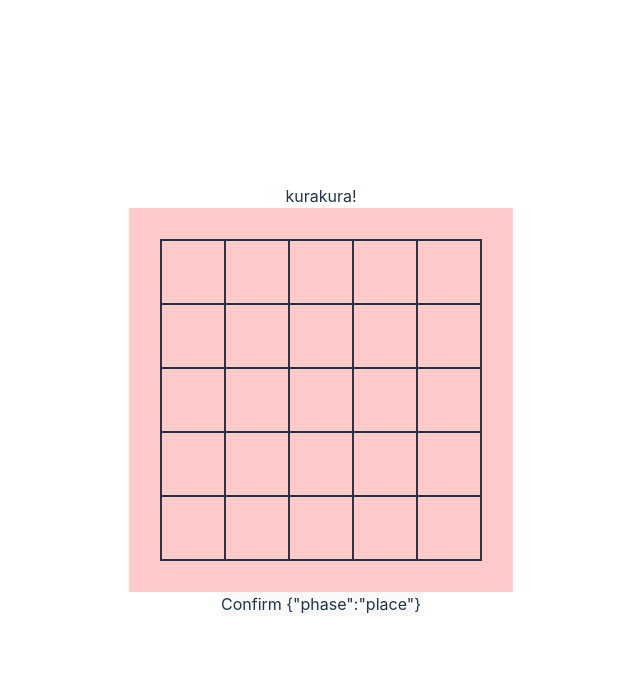
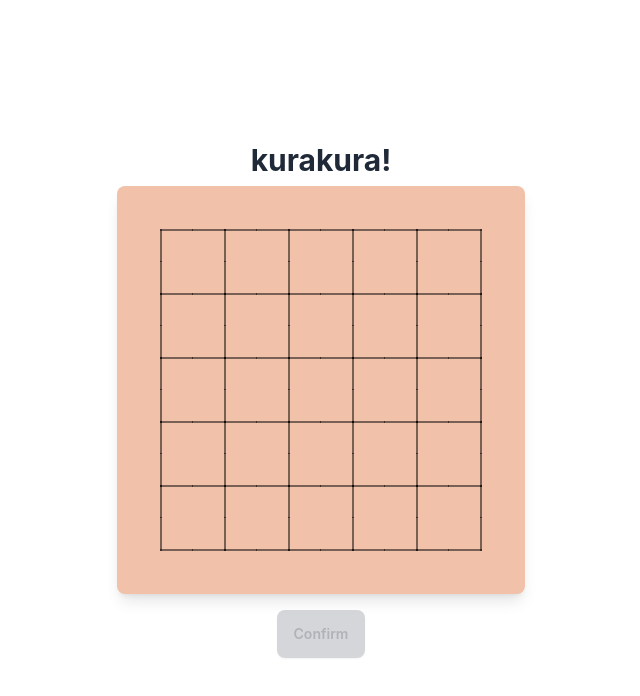
Before and after one commit to acotis/KuraKura, a React (Vite) app in the folder frontend/: page / in a window 1280 px wide. Shown: the top 696 px of the page, without its empty margins (319-959 px from the left). Built offline with nearby package versions, Linux system fonts and the light colour scheme.

Commit message:
Set up daisyui

```diff
--- a/frontend/package.json
+++ b/frontend/package.json
@@ -15,6 +15,7 @@
     "react-dom": "^18.2.0"
   },
   "devDependencies": {
+    "@tailwindcss/typography": "^0.5.13",
     "@types/react": "^18.2.66",
     "@types/react-dom": "^18.2.22",
     "@typescript-eslint/eslint-plugin": "^7.2.0",
--- a/frontend/src/App.tsx
+++ b/frontend/src/App.tsx
@@ -63,8 +63,8 @@ function App() {
   const [moveNumber, setMoveNumber] = useState(1);
 
   return (
-    <div className="text-center">
-      <h1>kurakura!</h1>
+    <div className="fcc gap-2">
+      <h1 className="text-3xl font-bold">kurakura!</h1>
       <Board
         grid={grid}
         active={active}
--- a/frontend/src/Board.tsx
+++ b/frontend/src/Board.tsx
@@ -98,8 +98,9 @@ export default function Board(props: BoardProps) {
   }
 
   return (
-    <div className="flex flex-col items-center">
-      <div className="relative">
+    <div className="fcc gap-4">
+      <div className="shadow-lg p-3 bg-secondary rounded-lg">
+        <div className="relative bg-base-100">
           <table style={{ opacity: spin.phase === "preview" ? 0.7 : 1 }}>
             <tbody>
               {newGrid.map((row, y) => (
@@ -146,7 +147,9 @@ export default function Board(props: BoardProps) {
             <SpinPreview grid={newGrid} spinRect={spinRect} spin={spin} />
           )}
         </div>
+      </div>
       <button
+        className="btn no-animation"
         disabled={moveState.phase !== "spin" || spin.phase !== "preview"}
         onClick={() => {
           if (moveState.phase === "spin" && spinRect) {
@@ -163,7 +166,7 @@ export default function Board(props: BoardProps) {
           }
         }}
       >
-        Confirm {JSON.stringify(moveState)}
+        Confirm
       </button>
     </div>
   );
--- a/frontend/src/BoardCell.tsx
+++ b/frontend/src/BoardCell.tsx
@@ -8,7 +8,7 @@ export interface BoardCellProps {
 }
 
 function Line({ line }: { line: BoardLine }) {
-  let classes = "absolute bg-red-500 outline outline-1 inset-1/2";
+  let classes = "absolute outline-black/50 outline outline-1 inset-1/2";
   switch (line) {
     case "top":
       classes += " top-0";
@@ -29,7 +29,7 @@ function Line({ line }: { line: BoardLine }) {
 export default function BoardCell(props: BoardCellProps) {
   const { cell, stonePreview, onClick } = props;
   const clickable = stonePreview && !cell.stone;
-  let cellClass = "bg-red-200 w-full h-full flex";
+  let cellClass = "bg-secondary w-full h-full flex";
   if (clickable) cellClass += " group cursor-pointer";
   return (
     <div className={cellClass} onClick={onClick}>
--- a/frontend/src/SpinPreview.tsx
+++ b/frontend/src/SpinPreview.tsx
@@ -14,16 +14,16 @@ export interface SpinPreviewProps {
 
 export default function SpinPreview(props: SpinPreviewProps) {
   const { spinRect, spin } = props;
-  const left = Math.min(spinRect.x1, spinRect.x2);
-  const top = Math.min(spinRect.y1, spinRect.y2);
+  const left = Math.max(Math.min(spinRect.x1, spinRect.x2), 0);
+  const top = Math.max(Math.min(spinRect.y1, spinRect.y2), 0);
   const width = Math.abs(spinRect.x1 - spinRect.x2) + 1;
   const height = Math.abs(spinRect.y1 - spinRect.y2) + 1;
   const rectClass =
     width !== height
-      ? " outline-dashed outline-red-500 bg-red-500/20"
+      ? " outline-dashed outline-error bg-error/20"
       : spin.phase === "preview"
       ? ""
-      : " outline-dashed outline-blue-500 bg-blue-500/20";
+      : " outline-dashed outline-info bg-info/20";
 
   return (
     <>
@@ -39,7 +39,7 @@ export default function SpinPreview(props: SpinPreviewProps) {
       {spin.phase === "preview" && (
         <table
           className={
-            "outline-dashed outline-blue-500 absolute" +
+            "outline-dashed outline-info absolute" +
             (width === height ? " animate-cw" : "")
           }
           style={{ left: left * tileSize, top: top * tileSize }}
--- a/frontend/src/index.css
+++ b/frontend/src/index.css
@@ -1,15 +1,32 @@
 @tailwind base;
 @tailwind components;
 @tailwind utilities;
+
+@layer utilities {
+  .fc {
+    @apply flex flex-col;
+  }
+  .fr {
+    @apply flex flex-row;
+  }
+  .jc {
+    @apply justify-center;
+  }
+  .ic {
+    @apply items-center;
+  }
+  .fcc {
+    @apply fc jc ic;
+  }
+  .frc {
+    @apply fr jc ic;
+  }
+}
 
 :root {
   font-family: Inter, system-ui, Avenir, Helvetica, Arial, sans-serif;
   line-height: 1.5;
   font-weight: 400;
-
-  color-scheme: light dark;
-  color: rgba(255, 255, 255, 0.87);
-  background-color: #242424;
 
   font-synthesis: none;
   text-rendering: optimizeLegibility;
@@ -36,16 +53,3 @@ body {
   min-width: 320px;
   min-height: 100vh;
 }
-
-@media (prefers-color-scheme: light) {
-  :root {
-    color: #213547;
-    background-color: #ffffff;
-  }
-  a:hover {
-    color: #747bff;
-  }
-  button {
-    background-color: #f9f9f9;
-  }
-}
--- a/frontend/tailwind.config.js
+++ b/frontend/tailwind.config.js
@@ -1,10 +1,20 @@
+import typography from "@tailwindcss/typography";
+import daisyui from "daisyui";
+
 /** @type {import('tailwindcss').Config} */
 export default {
   content: ["./src/**/*.{js,jsx,ts,tsx}"],
   theme: {
     extend: {
+      colors: {
+        "base-100": "#F6F7FB",
+        primary: "#566CB8",
+        secondary: "#F1C1AA",
+        accent: "#ED7D9C",
+      },
       keyframes: {
         cw: {
+          "0%": { transform: "rotate(0deg)" },
           "100%": { transform: "rotate(90deg)" },
         },
       },
@@ -13,5 +23,5 @@ export default {
       },
     },
   },
-  plugins: [],
+  plugins: [typography, daisyui],
 };
```
Also changed, not shown: 1 other file (tests, documents, lock files or other folders). Lines whose indentation alone changed are shown as unchanged.
